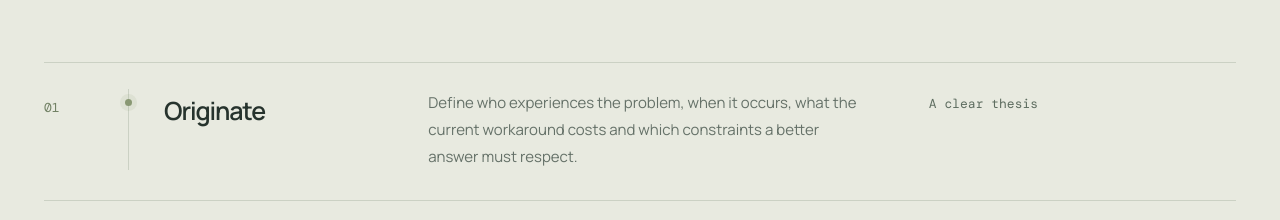
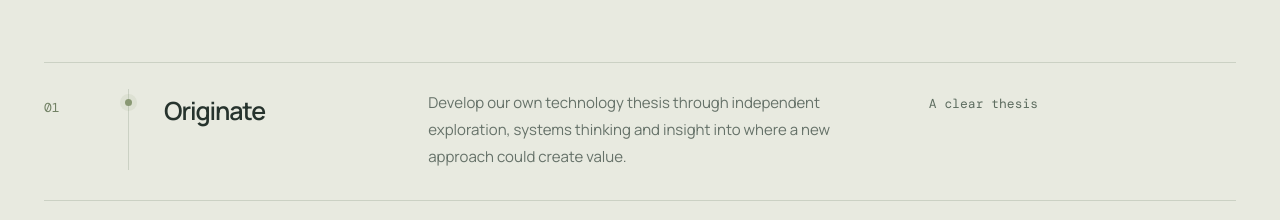
Before and after one commit to nannethraa-stack/maathavaminnovationlabs-website, a plain HTML site: page index.html in a window 1280 px wide. Shown: the part 3311-3531 px from the top of the page. Drawn offline with nearby package versions, Linux system fonts and the light colour scheme.

Commit message:
Align origination method with owned technology model

```diff
--- a/index.html
+++ b/index.html
@@ -89,7 +89,7 @@
       <div class="section-topline reveal"><p>From internally originated concept to a credible path forward.</p></div>
       <div class="method-intro reveal"><h2>Develop the technology.<br><em>Open the right pathway.</em></h2><p>We advance our technology through deliberate engineering, evidence and IP consideration. Depending on the opportunity and its stage, the next step may be further development, evaluation with a partner, integration, licensing or commercialisation.</p></div>
       <div class="method-steps">
-        <article class="method-step reveal"><span class="step-num">01</span><div class="step-line"><i></i></div><div class="step-copy"><h3>Originate</h3><p>Define who experiences the problem, when it occurs, what the current workaround costs and which constraints a better answer must respect.</p><span class="step-output">A clear thesis</span></div></article>
+        <article class="method-step reveal"><span class="step-num">01</span><div class="step-line"><i></i></div><div class="step-copy"><h3>Originate</h3><p>Develop our own technology thesis through independent exploration, systems thinking and insight into where a new approach could create value.</p><span class="step-output">A clear thesis</span></div></article>
         <article class="method-step reveal"><span class="step-num">02</span><div class="step-line"><i></i></div><div class="step-copy"><h3>Architect</h3><p>Compare plausible approaches, map the system boundaries and identify the riskiest technical assumptions before committing to a build.</p><span class="step-output">A buildable approach</span></div></article>
         <article class="method-step reveal"><span class="step-num">03</span><div class="step-line"><i></i></div><div class="step-copy"><h3>Validate</h3><p>Choose proportionate experiments, prototypes or simulations that test the critical assumptions and make limitations visible.</p><span class="step-output">Evidence &amp; learning</span></div></article>
         <article class="method-step reveal"><span class="step-num">04</span><div class="step-line"><i></i></div><div class="step-copy"><h3>Protect</h3><p>Record what is genuinely new, assess potential protection with appropriate advice and consider disclosure timing before sharing sensitive details.</p><span class="step-output">A thoughtful IP path</span></div></article>
```
